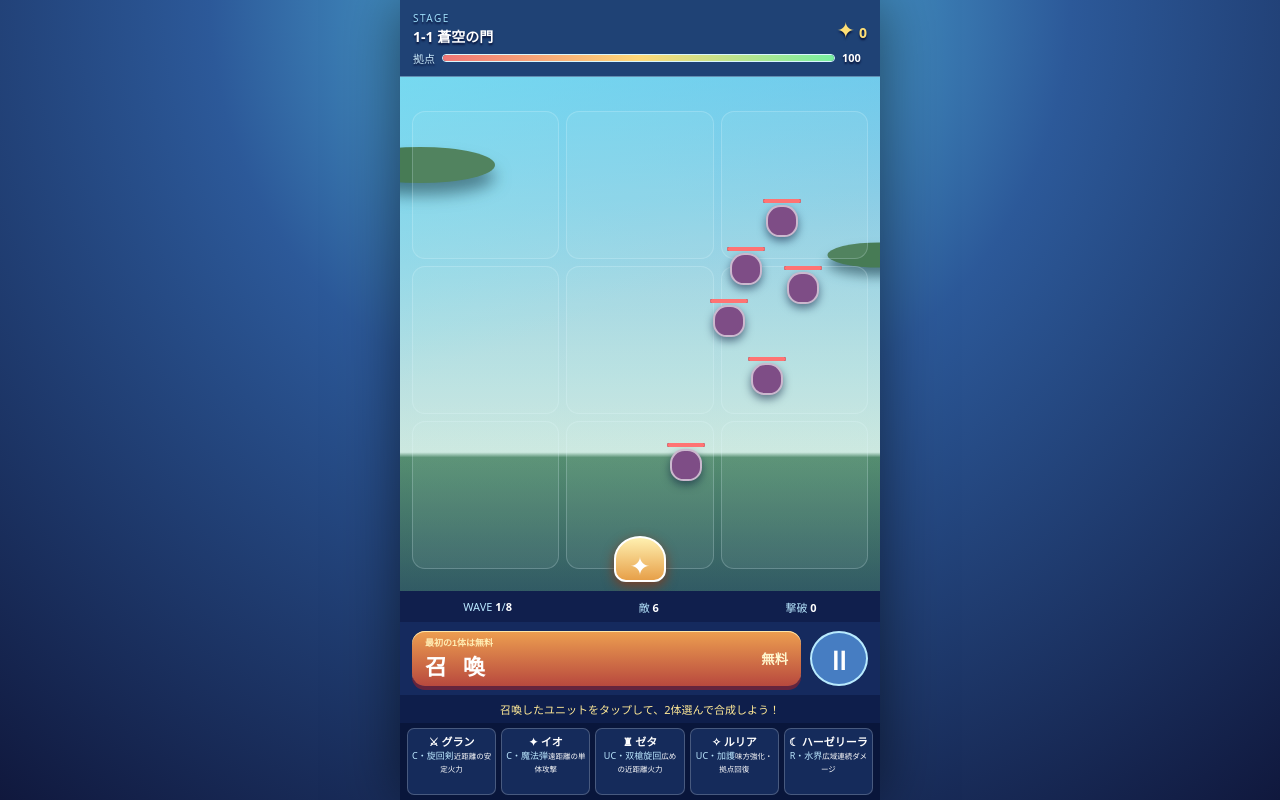
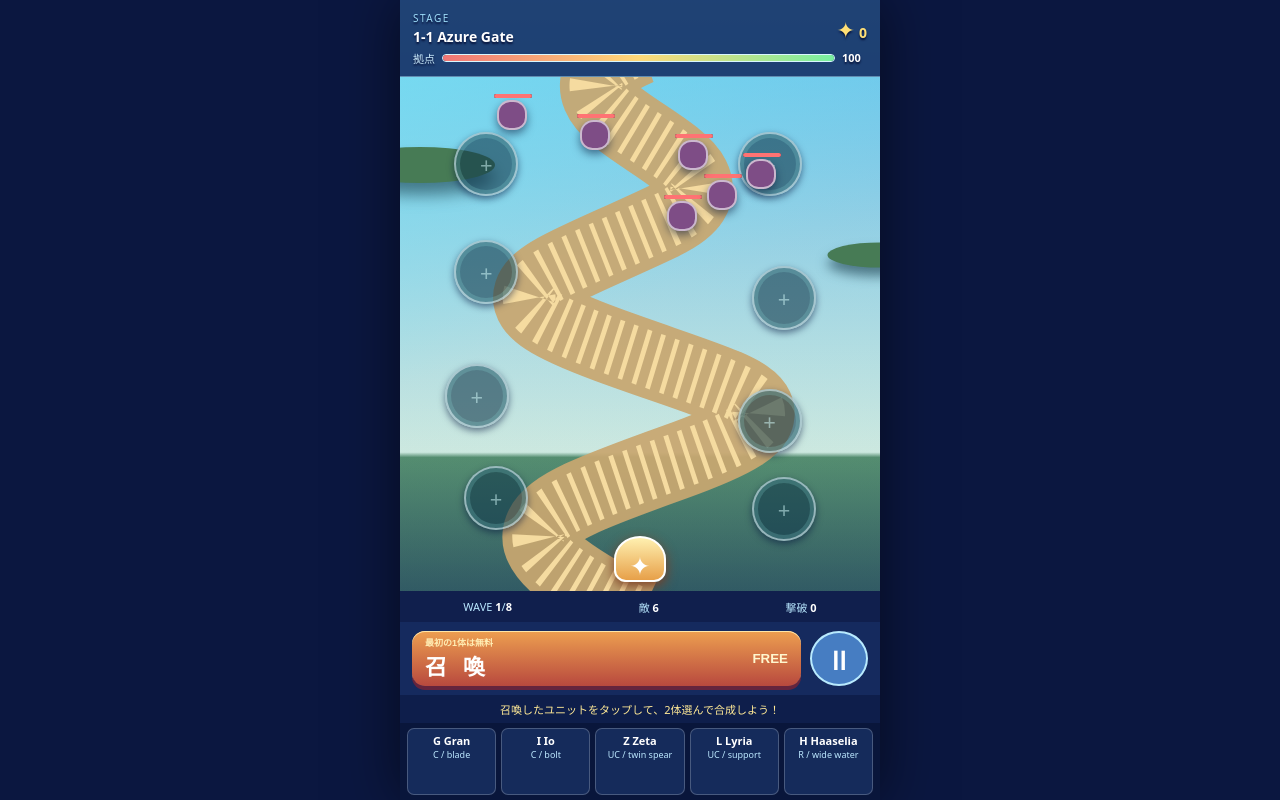
Before and after one commit to yunasayunasa/granblue_tower, a plain HTML site: page index.html in a window 1280 px wide. Drawn offline with Linux system fonts and the light colour scheme.

Commit message:
feat: add winding path and tactical unit placement

```diff
--- a/game.js
+++ b/game.js
@@ -1,45 +1,39 @@
-const characters = [
-  { id:'gran', name:'グラン', rarity:'C', icon:'⚔', accent:'#3979bd', role:'旋回剣', base:11, rate:650, range:78, orb:'#ffe177', desc:'近距離の安定火力' },
-  { id:'io', name:'イオ', rarity:'C', icon:'✦', accent:'#886bc9', role:'魔法弾', base:15, rate:900, range:245, orb:'#d9a7ff', desc:'遠距離の単体攻撃' },
-  { id:'zeta', name:'ゼタ', rarity:'UC', icon:'♜', accent:'#d45747', role:'双槍旋回', base:27, rate:540, range:121, orb:'#ffbd67', desc:'広めの近距離火力' },
-  { id:'luria', name:'ルリア', rarity:'UC', icon:'✧', accent:'#3f92be', role:'加護', base:0, rate:4200, range:0, orb:'#8ffff5', desc:'味方強化・拠点回復' },
-  { id:'haaselia', name:'ハーゼリーラ', rarity:'R', icon:'☾', accent:'#3c7ea9', role:'水界', base:10, rate:1300, range:270, orb:'#86e5ff', desc:'広域連続ダメージ' }
+const chars=[
+ {id:'gran',name:'Gran',tag:'C / blade',icon:'G',color:'#3979bd',damage:12,rate:620,range:31,kind:'spin'},
+ {id:'io',name:'Io',tag:'C / bolt',icon:'I',color:'#886bc9',damage:17,rate:800,range:43,kind:'shot'},
+ {id:'zeta',name:'Zeta',tag:'UC / twin spear',icon:'Z',color:'#d45747',damage:31,rate:520,range:36,kind:'spin2'},
+ {id:'luria',name:'Lyria',tag:'UC / support',icon:'L',color:'#3f92be',damage:0,rate:3600,range:0,kind:'support'},
+ {id:'haaselia',name:'Haaselia',tag:'R / wide water',icon:'H',color:'#3c7ea9',damage:13,rate:1100,range:54,kind:'area'}
 ];
-const stages = [
-  {name:'1-1 蒼空の門', waves:8, enemyHp:60, count:6, speed:18, bonus:0},
-  {name:'1-2 浮島の峡谷', waves:10, enemyHp:90, count:7, speed:22, bonus:9},
-  {name:'1-3 星晶獣の影', waves:12, enemyHp:120, count:8, speed:25, bonus:20}
-];
-const $ = id => document.getElementById(id);
-const state = {stage:0, wave:0, mana:0, base:100, kills:0, units:[], enemies:[], selected:[], spawnQueue:[], paused:false, running:true, summonCount:0, nextId:1, last:performance.now(), stageWon:false};
-const slots = []; const battlefield = $('battlefield'); const unitLayer = $('unitLayer'); const enemyLayer = $('enemyLayer'); const projectileLayer = $('projectileLayer');
-
-function save(){ localStorage.setItem('skyMergeDefense', JSON.stringify({unlocked: Math.max(+localStorage.getItem('skyMergeUnlocked')||0,state.stage)})); }
-function setupBoard(){ for(let i=0;i<9;i++){const slot=document.createElement('div');slot.className='slot';slot.dataset.slot=i;slot.addEventListener('click',()=>selectUnit(slot.dataset.slot));unitLayer.append(slot);slots.push(slot);} }
-function guide(){ $('unitGuide').innerHTML=characters.map(c=>`<div class="guide-card"><b>${c.icon} ${c.name}</b><span>${c.rarity}・${c.role}</span><small>${c.desc}</small></div>`).join(''); }
-function currency(){ $('mana').textContent=Math.floor(state.mana); const cost=summonCost(); $('summonCost').textContent=state.summonCount===0?'無料':`✦ ${cost}`; }
-function summonCost(){return 8+Math.floor(state.summonCount/3)*3;}
-function unitPower(u){ return u.character.base * Math.pow(2.05,u.star-1) * (u.buffUntil>performance.now()?1.38:1); }
-function makeUnit(slotIndex, forced){ const free=state.summonCount===0; const cost=summonCost(); if(!forced&&!free&&state.mana<cost){hint('✦が足りません。敵を倒して集めよう！');return;} if(!forced&&!free)state.mana-=cost; if(!forced)state.summonCount++; const pool=Math.random()<.69?characters.slice(0,2):Math.random()<.84?characters.slice(2,4):characters.slice(4); const char=forced||pool[Math.floor(Math.random()*pool.length)]; const u={id:state.nextId++,slot:+slotIndex,character:char,star:1,lastAttack:0,buffUntil:0};state.units.push(u);renderUnit(u);currency();hint(`${char.name} ★1 を召喚！`); }
-function renderUnit(u){const el=document.createElement('div');el.className='unit';el.dataset.id=u.id;el.style.setProperty('--accent',u.character.accent);el.style.setProperty('--orb',u.character.orb);el.innerHTML=`<span class="portrait">${u.character.icon}</span><span class="unit-name">${u.character.name}</span><span class="star">${'★'.repeat(Math.min(u.star,6))}</span>`;if(['gran','zeta'].includes(u.character.id)) for(let x=0;x<(u.character.id==='zeta'?2:1);x++)el.insertAdjacentHTML('beforeend',`<i class="orbiter" style="--speed:${u.character.id==='zeta'?'.72s':'1s'};animation-delay:-${x*.36}s"></i>`);el.addEventListener('click',e=>{e.stopPropagation();selectUnit(u.slot);});slots[u.slot].append(el);u.el=el;}
-function refreshUnits(){ state.units.forEach(u=>{u.el.classList.toggle('buff',u.buffUntil>performance.now());u.el.querySelector('.star').textContent='★'.repeat(Math.min(u.star,6));}); }
-function selectUnit(slot){const u=state.units.find(x=>x.slot===+slot);if(!u)return;if(state.selected.includes(u.id))state.selected=state.selected.filter(id=>id!==u.id);else{if(state.selected.length===2)state.selected.shift();state.selected.push(u.id);} slots.forEach(s=>s.classList.remove('selected'));state.selected.forEach(id=>slots[state.units.find(u=>u.id===id).slot].classList.add('selected')); if(state.selected.length===2)showMerge();else hint('もう1体選ぶと合成できます');}
-function showMerge(){const [a,b]=state.selected.map(id=>state.units.find(u=>u.id===id));const safe=a.star+b.star;const risky=safe+1;const chance=Math.max(20,76-(safe-2)*9);$('modalCard').innerHTML=`<h2>進化合成</h2><p><b>${a.character.name} ★${a.star}</b> ＋ <b>${b.character.name} ★${b.star}</b></p><button class="safe" data-merge="safe">安全進化：★${safe}<small>成功率 100%</small></button><button class="risk" data-merge="risk">確率進化：★${risky}<small>成功率 ${chance}%／失敗で完全ロスト</small></button><br><button data-merge="cancel">キャンセル</button>`;$('modal').classList.remove('hidden');document.querySelectorAll('[data-merge]').forEach(b=>b.onclick=()=>merge(b.dataset.merge));}
-function merge(mode){if(mode==='cancel'){closeModal();return}const [a,b]=state.selected.map(id=>state.units.find(u=>u.id===id));if(!a||!b)return;const total=a.star+b.star;const chance=Math.max(20,76-(total-2)*9);removeUnit(a);removeUnit(b);if(mode==='risk'&&Math.random()*100>=chance){hint('進化失敗…素材は星の海へ消えた');burst(50,70,'#e3586d');}else{const star=total+(mode==='risk'?1:0); const strong=a.character.base>=b.character.base?a.character:b.character; const open=slots.findIndex(s=>!state.units.some(u=>u.slot===+s.dataset.slot)); const u={id:state.nextId++,slot:open<0?a.slot:open,character:strong,star,lastAttack:0,buffUntil:0};state.units.push(u);renderUnit(u);hint(`${strong.name} が ★${star} に進化！`);burst(50,70,'#fff080');}state.selected=[];closeModal();}
-function removeUnit(u){u.el.remove();state.units=state.units.filter(x=>x!==u)}function closeModal(){$('modal').classList.add('hidden');slots.forEach(s=>s.classList.remove('selected'));}
-function startWave(){const s=stages[state.stage];if(state.wave>=s.waves)return;state.wave++;const count=s.count+Math.floor(state.wave*.65);for(let i=0;i<count;i++)state.spawnQueue.push({at:performance.now()+i*480,hp:Math.round(s.enemyHp*Math.pow(1.25,state.wave-1)),boss:false});if(state.wave===s.waves)state.spawnQueue.push({at:performance.now()+count*500+400,hp:Math.round(s.enemyHp*Math.pow(1.25,state.wave)*8),boss:true});notice(`WAVE ${state.wave}`);updateHud();}
-function createEnemy(data){const e={id:state.nextId++,x:55+Math.random()*38,y:-8,hp:data.hp,maxHp:data.hp,speed:stages[state.stage].speed*(data.boss?.58:1)*(0.9+Math.random()*.2),boss:data.boss,reward:data.boss?18+state.wave*3:Math.max(2,Math.ceil(data.hp/45))};const el=document.createElement('div');el.className=`enemy ${e.boss?'boss':''}`;el.style.setProperty('--enemy',e.boss?'#70395c':'#7e4d86');el.innerHTML=`${e.boss?'♛':''}<span class="enemy-hp"><i></i></span>`;enemyLayer.append(el);e.el=el;state.enemies.push(e);}
-function updateEnemies(dt){const now=performance.now();while(state.spawnQueue[0]?.at<=now)createEnemy(state.spawnQueue.shift());state.enemies.slice().forEach(e=>{e.y+=e.speed*dt/1000;e.el.style.left=e.x+'%';e.el.style.top=e.y+'%';if(e.y>=92){damageBase(e.boss?22:9);destroyEnemy(e,false);}});}
-function attack(dt){const now=performance.now();state.units.forEach(u=>{const c=u.character;if(now-u.lastAttack<c.rate)return;u.lastAttack=now;if(c.id==='luria'){state.units.forEach(x=>x.buffUntil=now+2600);state.base=Math.min(100,state.base+6+u.star*2);hint('ルリアの加護！ 味方を強化、拠点を回復');return;}const targets=state.enemies.filter(e=>{const pos=slotPosition(u.slot);return Math.hypot(e.x-pos.x,e.y-pos.y)<c.range/3.1;});if(!targets.length)return;if(c.id==='haaselia'){targets.forEach(e=>hit(e,unitPower(u)*.56,u));burst(50,48,'#9cf2ff');}else{const target=targets.sort((a,b)=>b.y-a.y)[0];shoot(u,target,unitPower(u));}});}
-function slotPosition(slot){const row=Math.floor(slot/3),col=slot%3;return{x:18+col*32,y:27+row*22};}
-function shoot(u,target,power){const from=slotPosition(u.slot);const p=document.createElement('i');p.className='projectile';p.style.setProperty('--shot',u.character.orb);projectileLayer.append(p);const start=performance.now();function fly(now){const t=Math.min(1,(now-start)/210);p.style.left=(from.x+(target.x-from.x)*t)+'%';p.style.top=(from.y+(target.y-from.y)*t)+'%';if(t<1&&state.enemies.includes(target))requestAnimationFrame(fly);else{p.remove();if(state.enemies.includes(target))hit(target,power,u);}}requestAnimationFrame(fly);}
-function hit(e,power,u){e.hp-=power;e.el.querySelector('i').style.width=Math.max(0,e.hp/e.maxHp*100)+'%';e.el.style.transform='scale(1.15)';setTimeout(()=>e.el&&(e.el.style.transform=''),80);if(e.hp<=0)destroyEnemy(e,true);}
-function destroyEnemy(e,reward){e.el.remove();state.enemies=state.enemies.filter(x=>x!==e);if(reward){state.kills++;state.mana+=e.reward;currency();burst(e.x,e.y,e.boss?'#ffcd62':'#f7b9ff');}if(!state.spawnQueue.length&&!state.enemies.length&&state.wave<stages[state.stage].waves)setTimeout(startWave,900);else if(!state.spawnQueue.length&&!state.enemies.length&&state.wave===stages[state.stage].waves)victory();updateHud();}
-function damageBase(n){state.base=Math.max(0,state.base-n);if(state.base<=0)gameOver();updateHud();}function burst(x,y,color){const p=document.createElement('i');p.className='projectile';p.style.cssText=`left:${x}%;top:${y}%;--shot:${color};width:20px;height:20px;opacity:.95;transition:.35s;`;projectileLayer.append(p);requestAnimationFrame(()=>{p.style.transform='scale(3)';p.style.opacity='0'});setTimeout(()=>p.remove(),400)}
-function updateHud(){const s=stages[state.stage];$('stageName').textContent=s.name;$('wave').textContent=state.wave;$('waveMax').textContent=s.waves;$('kills').textContent=state.kills;$('enemiesLeft').textContent=state.enemies.length+state.spawnQueue.length;$('baseHp').textContent=Math.ceil(state.base);$('baseBar').style.width=state.base+'%';}
-function notice(t){const n=$('waveNotice');n.textContent=t;n.classList.add('show');setTimeout(()=>n.classList.remove('show'),1100)}function hint(t){$('hint').textContent=t}
-function victory(){if(state.stageWon)return;state.stageWon=true;save();const next=state.stage<2;$('modalCard').innerHTML=`<h2>STAGE CLEAR!</h2><p>撃破数：${state.kills}<br>空の守りを貫きました！</p><button id="nextStage">${next?'次のステージへ':'もう一度遊ぶ'}</button>`;$('modal').classList.remove('hidden');$('nextStage').onclick=()=>reset(next?state.stage+1:0);}
-function gameOver(){state.running=false;$('modalCard').innerHTML='<h2>拠点陥落…</h2><p>合成で高い★を作るほど、押し寄せる敵を一掃できます。</p><button id="retry">リトライ</button>';$('modal').classList.remove('hidden');$('retry').onclick=()=>reset(state.stage);}
-function reset(stage){state.stage=stage;state.wave=0;state.mana=0;state.base=100;state.kills=0;state.units.forEach(u=>u.el.remove());state.enemies.forEach(e=>e.el.remove());state.units=[];state.enemies=[];state.spawnQueue=[];state.selected=[];state.summonCount=0;state.running=true;state.stageWon=false;closeModal();currency();updateHud();notice('BATTLE START');setTimeout(startWave,700);}
-function loop(now){const dt=now-state.last;state.last=now;if(state.running&&!state.paused){updateEnemies(dt);attack(dt);refreshUnits();}requestAnimationFrame(loop)}
-$('summonBtn').onclick=()=>{const free=slots.findIndex(s=>!state.units.some(u=>u.slot===+s.dataset.slot));if(free<0){hint('盤面が満員です。2体を選んで合成しよう！');return}makeUnit(free);};$('pauseBtn').onclick=()=>{state.paused=!state.paused;$('pauseBtn').textContent=state.paused?'▶':'Ⅱ';hint(state.paused?'一時停止中':'戦闘再開！')};setupBoard();guide();currency();updateHud();reset(0);requestAnimationFrame(loop);
+const stages=[{name:'1-1 Azure Gate',waves:8,hp:66,count:6,speed:8},{name:'1-2 Sky Valley',waves:10,hp:100,count:7,speed:9},{name:'1-3 Astral Shadow',waves:12,hp:135,count:8,speed:10}];
+const pads=[{x:18,y:17},{x:77,y:17},{x:18,y:38},{x:80,y:43},{x:16,y:62},{x:77,y:67},{x:20,y:82},{x:80,y:84}];
+const waypoints=[{x:50,y:-6},{x:22,y:8},{x:77,y:18},{x:55,y:29},{x:20,y:42},{x:43,y:53},{x:82,y:64},{x:57,y:76},{x:20,y:90},{x:50,y:105}];
+const $=id=>document.getElementById(id),slots=[],state={stage:0,wave:0,mana:0,base:100,kills:0,units:[],enemies:[],queue:[],selected:[],pending:null,paused:false,running:true,serial:1,summons:0,last:performance.now(),won:false};
+const unitLayer=$('unitLayer'),enemyLayer=$('enemyLayer'),projectileLayer=$('projectileLayer');
+function msg(t){$('hint').textContent=t} function cost(){return 8+Math.floor(state.summons/3)*3} function money(){ $('mana').textContent=Math.floor(state.mana);$('summonCost').textContent=state.summons===0?'FREE':'* '+cost() }
+function pos(progress){let scaled=Math.max(0,Math.min(.999,progress))*(waypoints.length-1),i=Math.floor(scaled),t=scaled-i,a=waypoints[i],b=waypoints[i+1];return{x:a.x+(b.x-a.x)*t,y:a.y+(b.y-a.y)*t}}
+function setup(){pads.forEach((p,i)=>{let s=document.createElement('div');s.className='slot';s.dataset.slot=i;s.style.left=p.x+'%';s.style.top=p.y+'%';s.onclick=()=>slotClick(i);unitLayer.append(s);slots.push(s)});$('unitGuide').innerHTML=chars.map(c=>`<div class="guide-card"><b>${c.icon} ${c.name}</b><span>${c.tag}</span></div>`).join('')}
+function randomChar(){let r=Math.random();return r<.7?chars[(Math.random()*2)|0]:r<.94?chars[2+((Math.random()*2)|0)]:chars[4]}
+function summon(){if(state.pending){cancelDeploy();return}let c=cost();if(state.summons&&state.mana<c){msg('Not enough stars. Defeat enemies first.');return}if(state.units.length===pads.length){msg('All pads are occupied. Merge or move a unit.');return}if(state.summons)state.mana-=c;state.summons++;state.pending=randomChar();slots.forEach(s=>{if(!state.units.some(u=>u.slot===+s.dataset.slot))s.classList.add('deployable')});money();msg('Choose a glowing pad to deploy '+state.pending.name+'.')}
+function cancelDeploy(){state.pending=null;slots.forEach(s=>s.classList.remove('deployable'));msg('Deployment cancelled.')}
+function slotClick(slot){if(state.pending){if(state.units.some(u=>u.slot===slot))return;createUnit(slot,state.pending);cancelDeploy();return}let occupied=state.units.find(u=>u.slot===slot);if(!occupied&&state.selected.length===1){let u=state.units.find(x=>x.id===state.selected[0]);moveUnit(u,slot);state.selected=[];paintSelection();msg('Unit moved.');return}if(occupied)select(occupied)}
+function createUnit(slot,char,star=1){let u={id:state.serial++,slot,char,star,last:0,buff:0};state.units.push(u);let e=document.createElement('div');e.className='unit';e.style.setProperty('--accent',char.color);e.style.setProperty('--orb',char.id==='zeta'?'#ffbd67':'#ffe177');e.innerHTML=`<span class="portrait">${char.icon}</span><span class="unit-name">${char.name}</span><span class="star">${'*'.repeat(star)}</span>`;let blades=char.kind==='spin'?1:char.kind==='spin2'?2:0;for(let i=0;i<blades;i++)e.insertAdjacentHTML('beforeend',`<i class="orbiter" style="--speed:${char.kind==='spin2'?'.65s':'1s'};animation-delay:-${i*.32}s"></i>`);e.onclick=ev=>{ev.stopPropagation();select(u)};slots[slot].append(e);u.el=e;msg(char.name+' deployed.');}
+function moveUnit(u,slot){u.slot=slot;slots[slot].append(u.el)}
+function select(u){if(state.selected.includes(u.id))state.selected=state.selected.filter(id=>id!==u.id);else{if(state.selected.length===2)state.selected.shift();state.selected.push(u.id)}paintSelection();if(state.selected.length===2)mergeDialog();else msg('Select another unit to merge, or tap an empty pad to move it.')}
+function paintSelection(){slots.forEach(s=>s.classList.remove('selected'));state.selected.forEach(id=>{let u=state.units.find(x=>x.id===id);if(u)slots[u.slot].classList.add('selected')})}
+function mergeDialog(){let [a,b]=state.selected.map(id=>state.units.find(u=>u.id===id)),safe=a.star+b.star,risky=safe+1,chance=Math.max(20,76-(safe-2)*9);$('modalCard').innerHTML=`<h2>MERGE</h2><p>${a.char.name} *${a.star} + ${b.char.name} *${b.star}</p><button class="safe" data-m="safe">Safe: *${safe}<small>100% success</small></button><button class="risk" data-m="risk">Risk: *${risky}<small>${chance}% / failure loses both</small></button><br><button data-m="cancel">Cancel</button>`;$('modal').classList.remove('hidden');document.querySelectorAll('[data-m]').forEach(x=>x.onclick=()=>merge(x.dataset.m))}
+function merge(mode){if(mode==='cancel'){close();return}let [a,b]=state.selected.map(id=>state.units.find(u=>u.id===id)),sum=a.star+b.star,chance=Math.max(20,76-(sum-2)*9),slot=a.slot,strong=a.char.damage>=b.char.damage?a.char:b.char;remove(a);remove(b);if(mode==='risk'&&Math.random()*100>=chance){msg('Merge failed. Both units were lost.');burst(50,55,'#e3586d')}else{createUnit(slot,strong,sum+(mode==='risk'?1:0));msg('Merge success! '+strong.name+' became stronger.');burst(50,55,'#fff080')}state.selected=[];close()}
+function remove(u){u.el.remove();state.units=state.units.filter(x=>x!==u)} function close(){$('modal').classList.add('hidden');paintSelection()}
+function startWave(){let s=stages[state.stage];if(state.wave>=s.waves)return;state.wave++;let n=s.count+Math.floor(state.wave*.7);for(let i=0;i<n;i++)state.queue.push({at:performance.now()+i*520,hp:Math.round(s.hp*Math.pow(1.24,state.wave-1)),boss:false});if(state.wave===s.waves)state.queue.push({at:performance.now()+n*540,hp:Math.round(s.hp*Math.pow(1.24,state.wave)*8),boss:true});notice('WAVE '+state.wave);hud()}
+function spawn(data){let e={id:state.serial++,p:-.03,hp:data.hp,max:data.hp,speed:stages[state.stage].speed*(data.boss?.57:1),boss:data.boss,reward:data.boss?24:Math.max(2,Math.ceil(data.hp/46))};let el=document.createElement('div');el.className='enemy '+(e.boss?'boss':'');el.style.setProperty('--enemy',e.boss?'#70395c':'#7e4d86');el.innerHTML=(e.boss?'B':'')+'<span class="enemy-hp"><i></i></span>';enemyLayer.append(el);e.el=el;state.enemies.push(e)}
+function enemies(dt){let now=performance.now();while(state.queue[0]?.at<=now)spawn(state.queue.shift());state.enemies.slice().forEach(e=>{e.p+=e.speed*dt/1000/100;let q=pos(e.p);e.x=q.x;e.y=q.y;e.el.style.left=q.x+'%';e.el.style.top=q.y+'%';if(e.p>=1){hurt(e.boss?22:8);kill(e,false)}})}
+function power(u){return u.char.damage*Math.pow(2.05,u.star-1)*(u.buff>performance.now()?1.4:1)}
+function attacks(){let now=performance.now();state.units.forEach(u=>{let c=u.char;if(now-u.last<c.rate)return;u.last=now;if(c.kind==='support'){state.units.forEach(x=>x.buff=now+2700);state.base=Math.min(100,state.base+7+u.star*2);msg('Lyria boosts the party and restores the base.');return}let from=pads[u.slot],targets=state.enemies.filter(e=>Math.hypot(e.x-from.x,e.y-from.y)<=c.range);if(!targets.length)return;if(c.kind==='area'){targets.forEach(e=>hit(e,power(u)*.55));burst(from.x,from.y,'#8eefff')}else{let target=targets.sort((a,b)=>b.p-a.p)[0];shot(from,target,power(u),c.color)}})}
+function shot(from,target,dmg,color){let e=document.createElement('i');e.className='projectile';e.style.setProperty('--shot',color);projectileLayer.append(e);let start=performance.now();function go(now){let t=Math.min(1,(now-start)/220);e.style.left=(from.x+(target.x-from.x)*t)+'%';e.style.top=(from.y+(target.y-from.y)*t)+'%';if(t<1&&state.enemies.includes(target))requestAnimationFrame(go);else{e.remove();if(state.enemies.includes(target))hit(target,dmg)}}requestAnimationFrame(go)}
+function hit(e,dmg){e.hp-=dmg;e.el.querySelector('i').style.width=Math.max(0,e.hp/e.max*100)+'%';e.el.style.transform='scale(1.22)';setTimeout(()=>{if(e.el)e.el.style.transform=''},70);if(e.hp<=0)kill(e,true)}
+function kill(e,reward){e.el.remove();state.enemies=state.enemies.filter(x=>x!==e);if(reward){state.kills++;state.mana+=e.reward;money();burst(e.x,e.y,e.boss?'#ffcd62':'#f7b9ff')}if(!state.queue.length&&!state.enemies.length){if(state.wave<stages[state.stage].waves)setTimeout(startWave,850);else win()}hud()}
+function hurt(n){state.base=Math.max(0,state.base-n);hud();if(!state.base)lose()}function burst(x,y,color){let p=document.createElement('i');p.className='projectile';p.style.cssText=`left:${x}%;top:${y}%;--shot:${color};width:20px;height:20px;opacity:.95;transition:.35s;`;projectileLayer.append(p);requestAnimationFrame(()=>{p.style.transform='scale(3)';p.style.opacity='0'});setTimeout(()=>p.remove(),400)}
+function hud(){let s=stages[state.stage];$('stageName').textContent=s.name;$('wave').textContent=state.wave;$('waveMax').textContent=s.waves;$('kills').textContent=state.kills;$('enemiesLeft').textContent=state.enemies.length+state.queue.length;$('baseHp').textContent=Math.ceil(state.base);$('baseBar').style.width=state.base+'%'}function notice(t){let n=$('waveNotice');n.textContent=t;n.classList.add('show');setTimeout(()=>n.classList.remove('show'),1000)}
+function win(){if(state.won)return;state.won=true;let next=state.stage<2;$('modalCard').innerHTML=`<h2>STAGE CLEAR</h2><p>Defeated: ${state.kills}</p><button id="next">${next?'Next stage':'Play again'}</button>`;$('modal').classList.remove('hidden');$('next').onclick=()=>reset(next?state.stage+1:0)}function lose(){state.running=false;$('modalCard').innerHTML='<h2>BASE FALLEN</h2><p>Build higher stars with merges, then try again.</p><button id="retry">Retry</button>';$('modal').classList.remove('hidden');$('retry').onclick=()=>reset(state.stage)}
+function reset(stage){state.stage=stage;state.wave=0;state.mana=0;state.base=100;state.kills=0;state.units.forEach(u=>u.el.remove());state.enemies.forEach(e=>e.el.remove());state.units=[];state.enemies=[];state.queue=[];state.selected=[];state.pending=null;state.summons=0;state.running=true;state.won=false;close();money();hud();notice('BATTLE START');setTimeout(startWave,700)}function loop(now){let dt=now-state.last;state.last=now;if(state.running&&!state.paused){enemies(dt);attacks()}requestAnimationFrame(loop)}
+$('summonBtn').onclick=summon;$('pauseBtn').onclick=()=>{state.paused=!state.paused;$('pauseBtn').textContent=state.paused?'PLAY':'PAUSE';msg(state.paused?'Paused.':'Battle resumed.')};setup();reset(0);requestAnimationFrame(loop);
--- a/index.html
+++ b/index.html
@@ -15,6 +15,7 @@
       </header>
       <section id="battlefield" aria-label="戦場">
         <div class="sky-island island-a"></div><div class="sky-island island-b"></div>
+        <svg class="road" viewBox="0 0 100 100" preserveAspectRatio="none" aria-hidden="true"><path d="M50,-6 C18,7 82,16 55,28 S14,42 43,52 S90,64 57,75 S18,89 50,105" /><path class="road-line" d="M50,-6 C18,7 82,16 55,28 S14,42 43,52 S90,64 57,75 S18,89 50,105" /></svg>
         <div id="enemyLayer"></div><div id="projectileLayer"></div><div id="unitLayer" class="board"></div>
         <div id="tower" class="tower">✦</div>
         <div id="waveNotice" class="wave-notice"></div>
```
Also changed, not shown: style.css.
